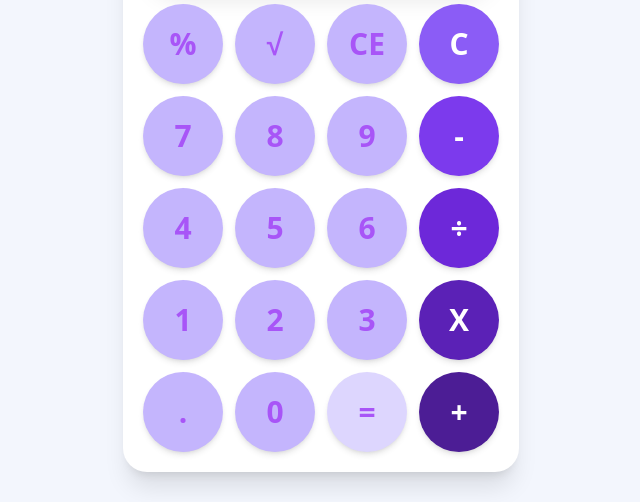
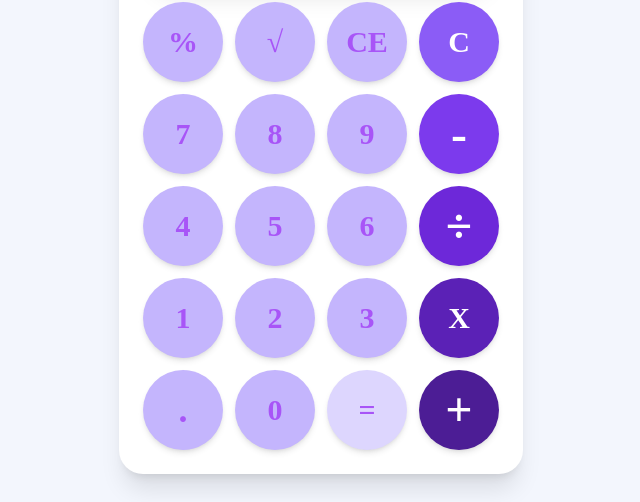
Before and after one commit to IMawaddah/calculator, a SvelteKit app: page / in a window 1280 px wide. Shown: the part 226-728 px from the top of the page, without its empty margins (319-959 px from the left). Built offline with nearby package versions, Linux system fonts and the light colour scheme.

Commit message:
calculator 3

```diff
--- a/src/app.css
+++ b/src/app.css
@@ -5,3 +5,7 @@
 button{
     @apply bg-violet-300 h-20 w-20 rounded-full text-center text-purple-500 shadow-md ;
 }
+
+body{
+    font-family: "DM Serif Display", serif;
+}
--- a/src/routes/+page.svelte
+++ b/src/routes/+page.svelte
@@ -5,7 +5,7 @@
 </svelte:head>
 
 
-  <div class="bg-white h-fit w-fit rounded-3xl grid grid-cols-4 gap-3 p-5 pt-7 font-semibold shadow-xl text-3xl">
+  <div class="bg-white h-fit w-fit rounded-3xl grid grid-cols-4 gap-3 p-6 pt-7 font-semibold shadow-xl text-3xl">
    <div class="bg-violet-500 rounded-full col-span-4 h-20 flex items-center px-6 mb-2 text-white shadow-xl"> 123456</div>
     <button>%</button>
     <button>&radic;</button>
@@ -14,17 +14,17 @@
     <button>7</button>
     <button>8</button>
     <button>9</button>
-    <button class="text-white bg-violet-600 border-0">-</button>
+    <button class="text-white text-5xl bg-violet-600 border-0">-</button>
     <button>4</button>
     <button>5</button>
     <button>6</button>
-    <button class="text-white bg-violet-700 border-0">÷</button>
+    <button class="text-white text-5xl bg-violet-700 border-0">÷</button>
     <button>1</button>
     <button>2</button>
     <button>3</button>
     <button class="text-white bg-violet-800 border-0">X</button>
-    <button>.</button>
+    <button class="text-4xl">.</button>
     <button>0</button>
     <button class="bg-violet-200 border border-0">=</button>
-    <button class="text-white bg-violet-900 border-0">+</button>
+    <button class="text-white text-5xl bg-violet-900 border-0">+</button>
   </div>
```
